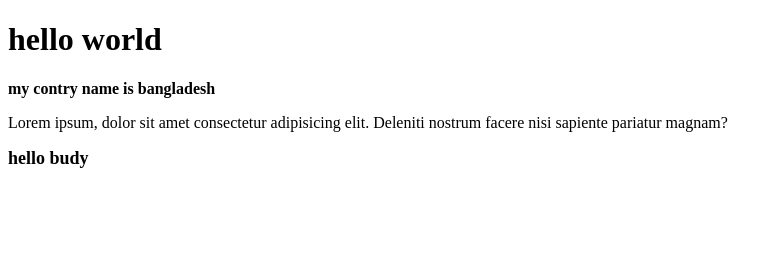
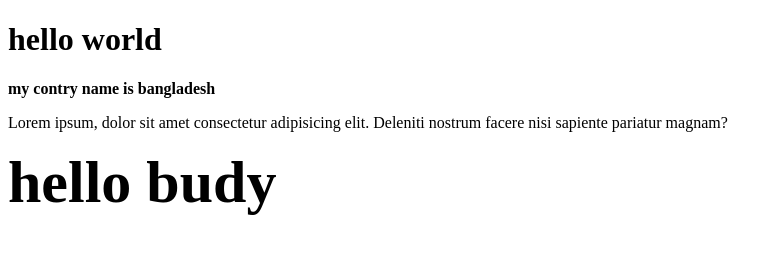
Before and after one commit to mdanas12/second-repo, a plain HTML site: page index.html in a window 1280 px wide. Shown: the whole page, without its empty margins (0-783 px from the left). Drawn offline with Linux system fonts and the light colour scheme.

Commit message:
text added

```diff
--- a/style.css
+++ b/style.css
@@ -1,3 +1,3 @@
 strong{
-    font-size: large;
+    font-size: 60px;
 }
```
